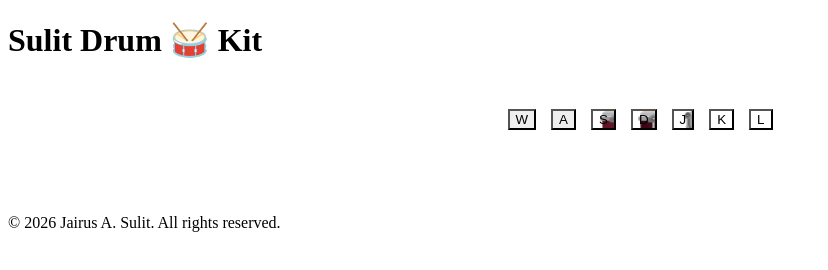
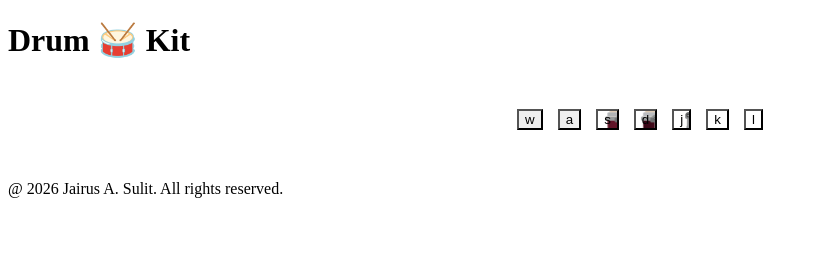
Before and after one commit to Jh-ai-05/Sulit_Drum-kit, a plain HTML site: page index.html in a window 1280 px wide. Shown: the whole page, without its empty margins (0-828 px from the left). Drawn offline with Linux system fonts and the light colour scheme.

Commit message:
Change title and button labels to lowercase

```diff
--- a/index.html
+++ b/index.html
@@ -4,32 +4,26 @@
 <head>
   <meta charset="UTF-8">
   <meta name="viewport" content="width=device-width, initial-scale=1.0">
-
   <title>Sulit Drum Kit</title>
-
   <link rel="stylesheet" href="styles.css">
   <link href="https://fonts.googleapis.com/css?family=Arvo" rel="stylesheet">
 </head>
+<body>
 
-<body>
-  <h1 id="title">Sulit Drum 🥁 Kit</h1>
+  <h1 id="title">Drum 🥁 Kit</h1>
 
   <div class="set">
-    <button class="w drum" type="button">W</button>
-    <button class="a drum" type="button">A</button>
-    <button class="s drum" type="button">S</button>
-    <button class="d drum" type="button">D</button>
-    <button class="j drum" type="button">J</button>
-    <button class="k drum" type="button">K</button>
-    <button class="l drum" type="button">L</button>
+    <button class="w drum" type="button">w</button>
+    <button class="a drum" type="button">a</button>
+    <button class="s drum" type="button">s</button>
+    <button class="d drum" type="button">d</button>
+    <button class="j drum" type="button">j</button>
+    <button class="k drum" type="button">k</button>
+    <button class="l drum" type="button">l</button>
   </div>
 
-  <p style="color: white;">
-    Click the buttons or press W, A, S, D, J, K, L
-  </p>
-
   <footer>
-    © 2026 Jairus A. Sulit. All rights reserved.
+    @ 2026 Jairus A. Sulit. All rights reserved.
   </footer>
 
   <script src="index.js"></script>
```
